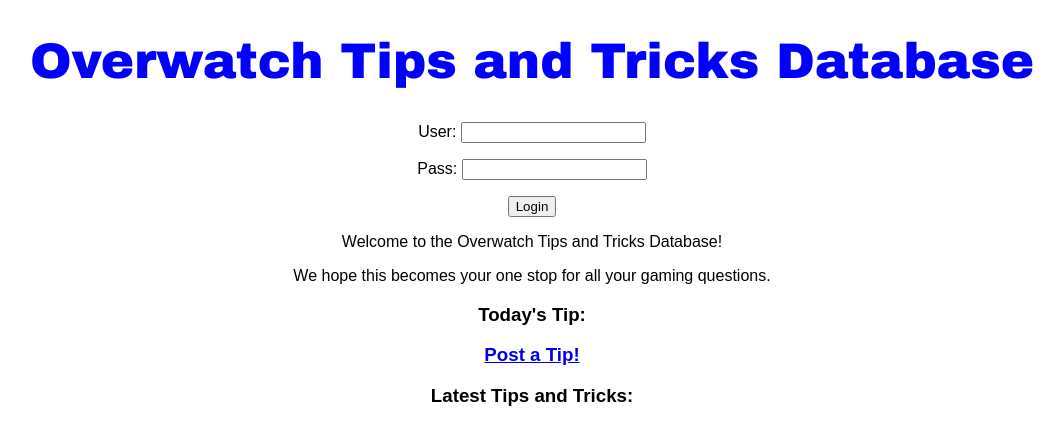
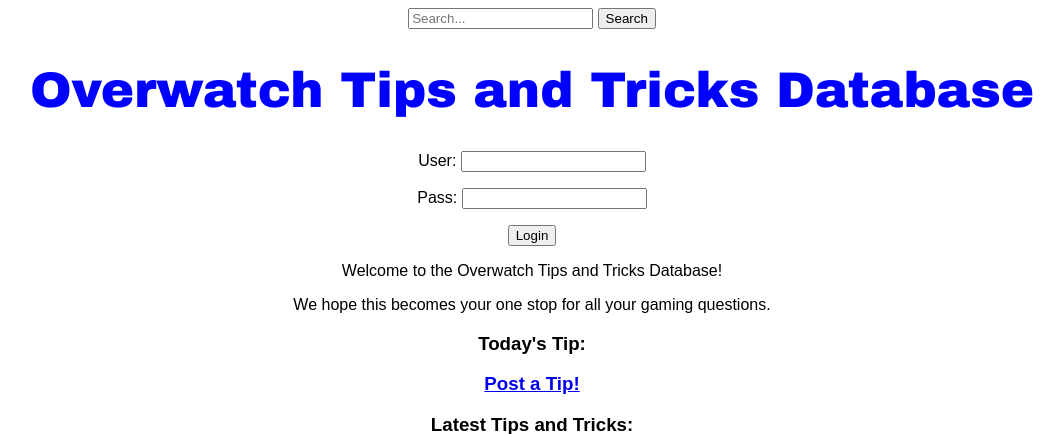
Before and after one commit to wellesley-cs304-sp19/semester-project-overwatchtipstricks, a Flask app: page / in a window 1280 px wide. Shown: the top 434 px of the page, without its empty margins (108-1172 px from the left). Run offline with Flask 2, Linux system fonts and the light colour scheme; data that the repository does not hold is empty; some libraries are stand-ins or nearby versions.

Commit message:
added search bar to home.html

```diff
--- a/ALPHA/templates/home.html
+++ b/ALPHA/templates/home.html
@@ -1,4 +1,11 @@
-{% extends "base.html" %}
+
+  <div class="search-container">
+    <form method="POST" action="/search/" enctype="multipart/form-data">
+      <label for="search bar"> <input type="text" name='search' placeholder="Search..."></label>
+      <input id="searchButton" name="submit" type="submit" value="Search">
+    </form>
+  </div>
+  {% extends "base.html" %}
 
 {% block content %}
 <p>Welcome to the Overwatch Tips and Tricks Database!</p>
```
